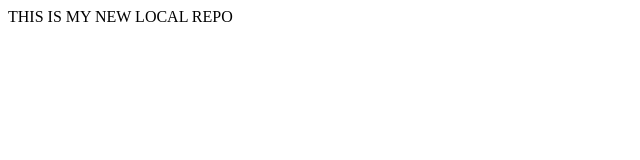
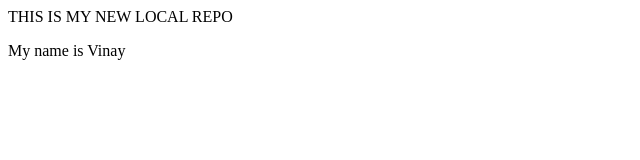
Before and after one commit to Vinayjukanti/LocalRepo, a plain HTML site: page index.html in a window 1280 px wide. Shown: the whole page, without its empty margins (0-640 px from the left). Drawn offline with Linux system fonts and the light colour scheme.

Commit message:
New Paragraph

```diff
--- a/index.html
+++ b/index.html
@@ -1,2 +1,3 @@
 <p>THIS IS MY NEW LOCAL REPO
 </p>
+<p>My name is Vinay</p>
```
